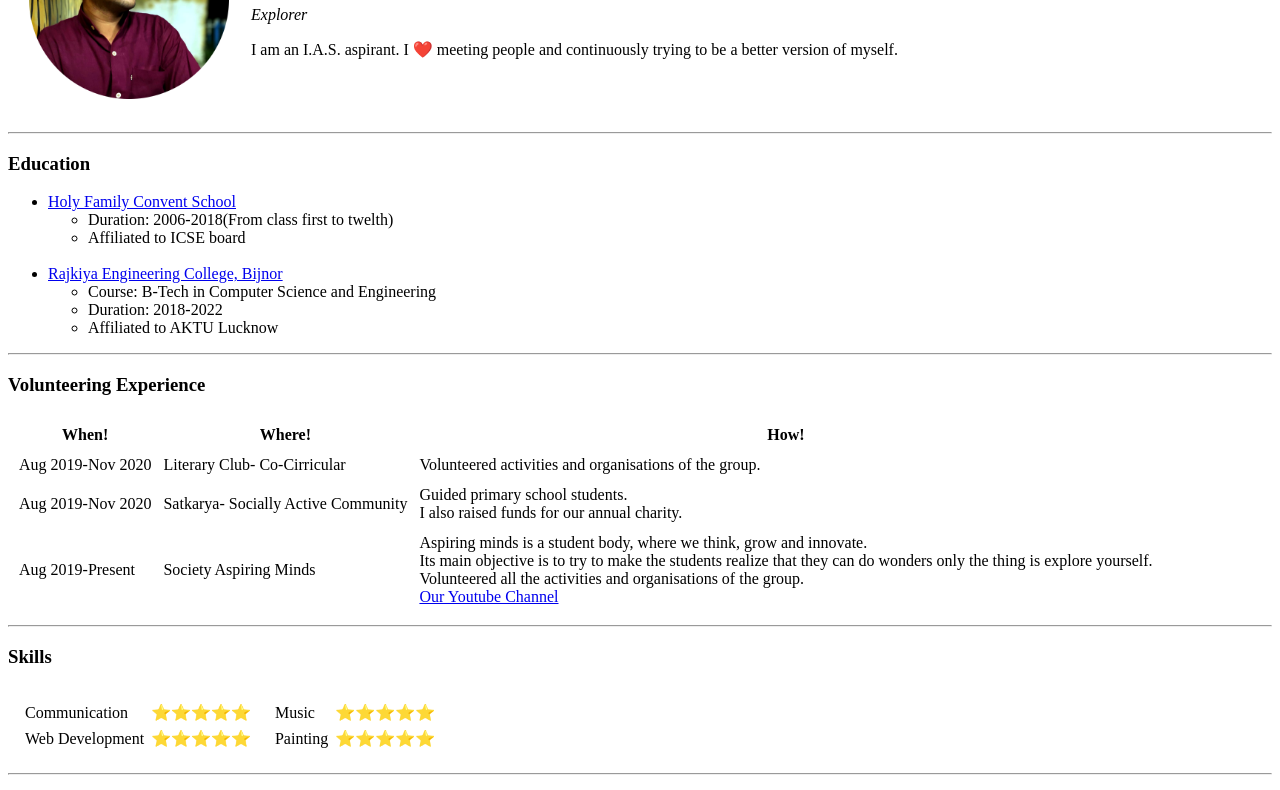
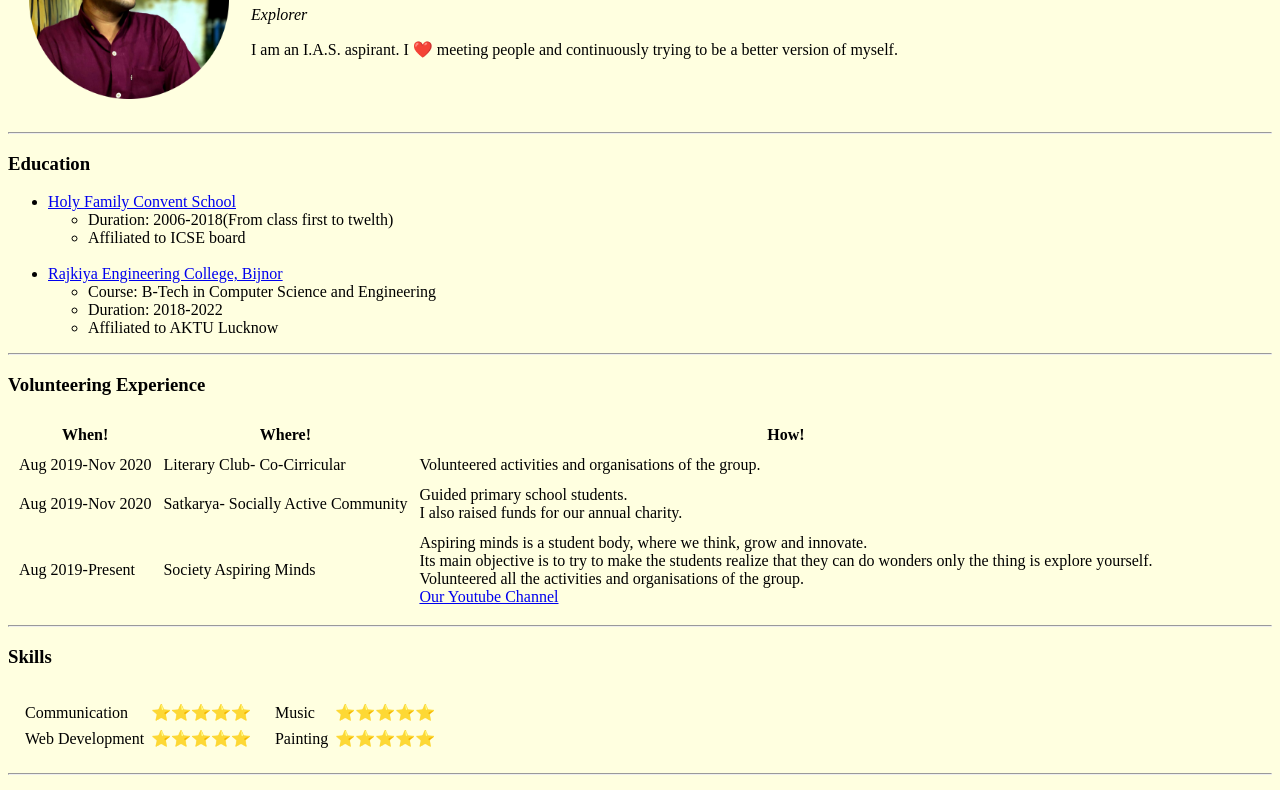
Before and after one commit to AKKU123GUPTA/cv, a plain HTML site: page index.html in a window 1280 px wide. Shown: the part 130-920 px from the top of the page. Drawn offline with Linux system fonts and the light colour scheme.

Commit message:
Update index.html

```diff
--- a/index.html
+++ b/index.html
@@ -8,7 +8,7 @@
   <link rel="icon" href="Image\favicon.ico">
 </head>
 
-<body>
+<body bgcolor="LightYellow">
   <table cellspacing="20">
     <tr>
       <td><img src="Image\IMG-20211105-WA0000-modified.png" width="200" height="200" alt="gaurang profile picture"></td>
```
